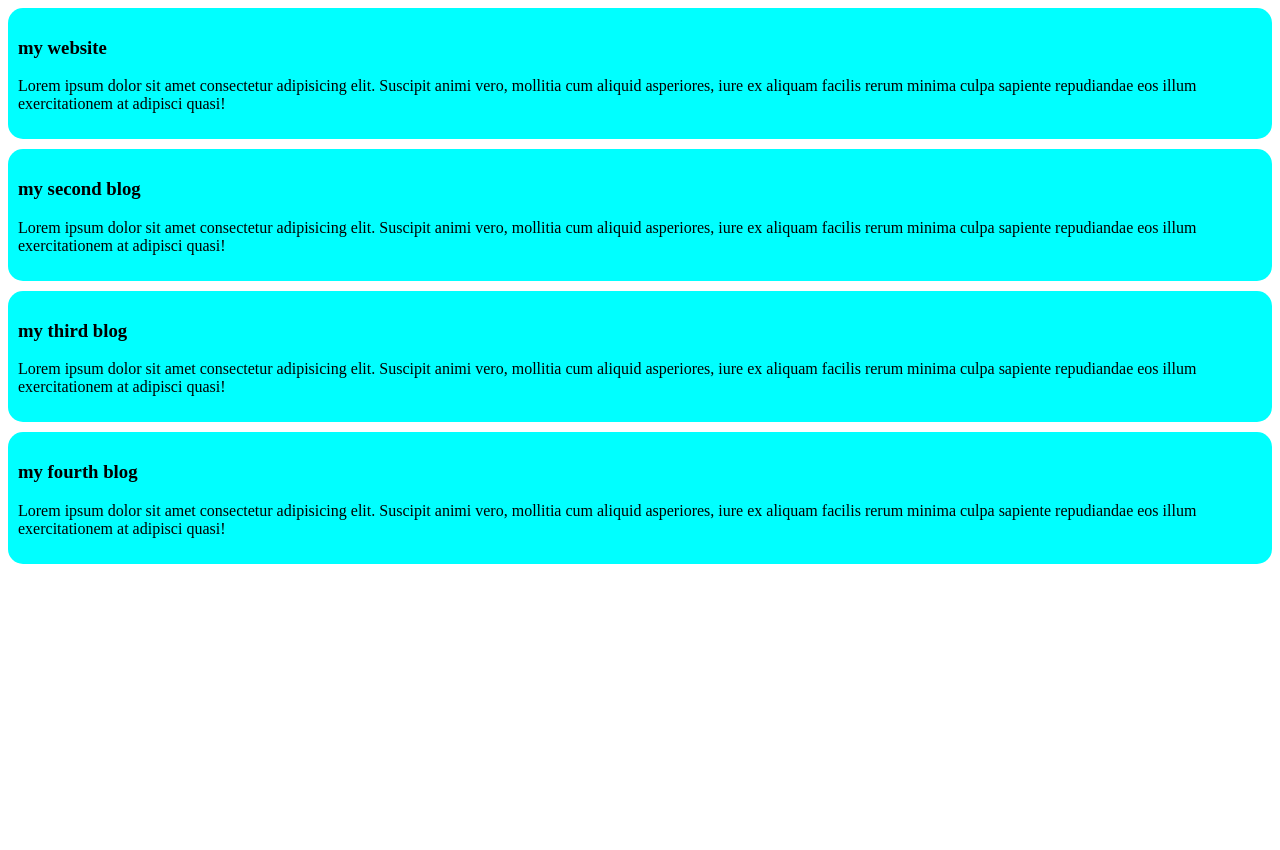
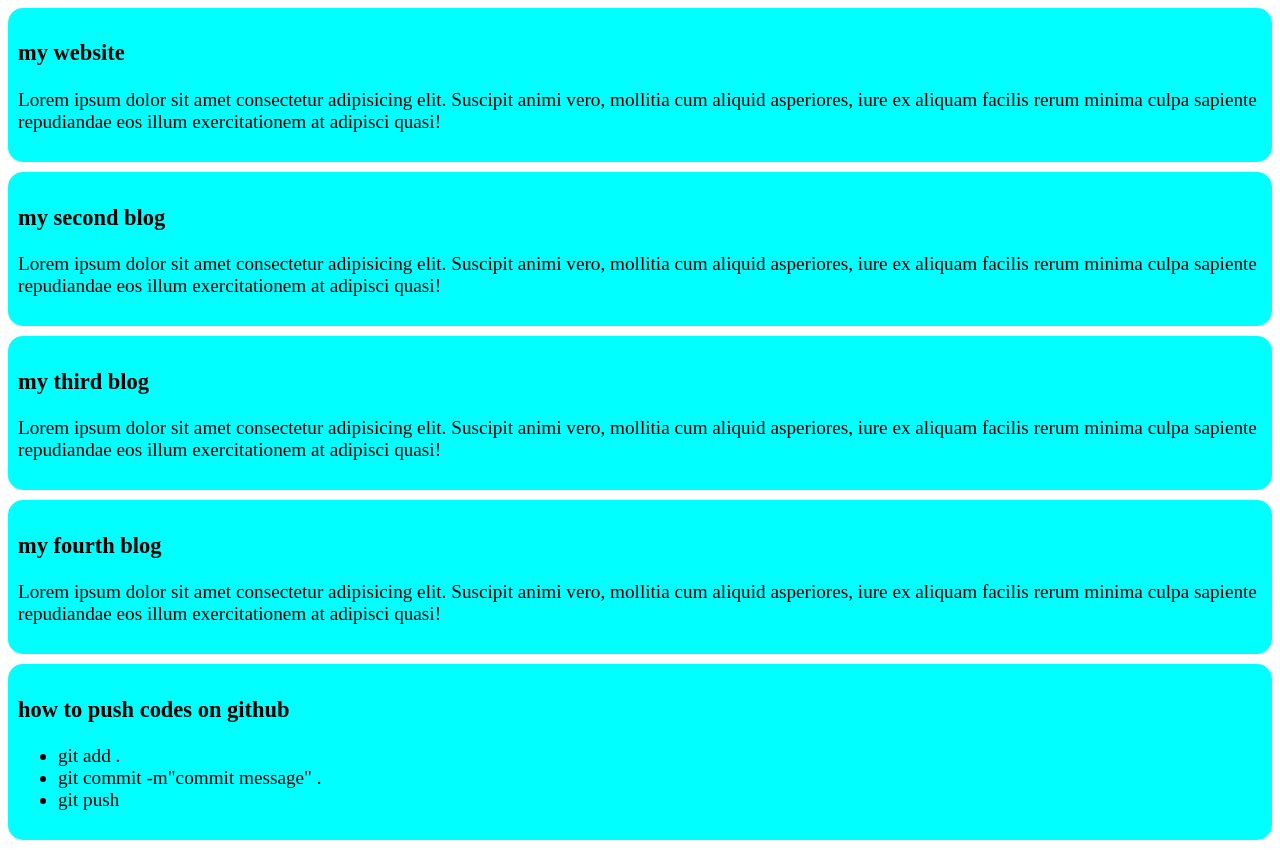
Before and after one commit to Nihal-ls/my-simple-website, a plain HTML site: page index.html in a window 1280 px wide. Before the commit the page ends 800 px from the top, so only its background shows below. Drawn offline with Linux system fonts and the light colour scheme.

Commit message:
added a list of the process of git pushh

```diff
--- a/index.html
+++ b/index.html
@@ -23,5 +23,14 @@
         <h3>my fourth blog</h3>
        <p>Lorem ipsum dolor sit amet consectetur adipisicing elit. Suscipit animi vero, mollitia cum aliquid asperiores, iure ex aliquam facilis rerum minima culpa sapiente repudiandae eos illum exercitationem at adipisci quasi!</p>
       </div>
+      <div>
+        <h3>how to push codes on github</h3>
+        <ul>
+            <li>git add .</li>
+            <li>git commit -m"commit message" .</li>
+            <li>git push</li>
+        </ul>
+
+      </div>
 </body>
 </html>
--- a/styles/style.css
+++ b/styles/style.css
@@ -3,4 +3,5 @@ div{
     padding: 10px;
     border-radius: 15px;
     margin-bottom: 10px;
+    font-size: larger;
 }
```
